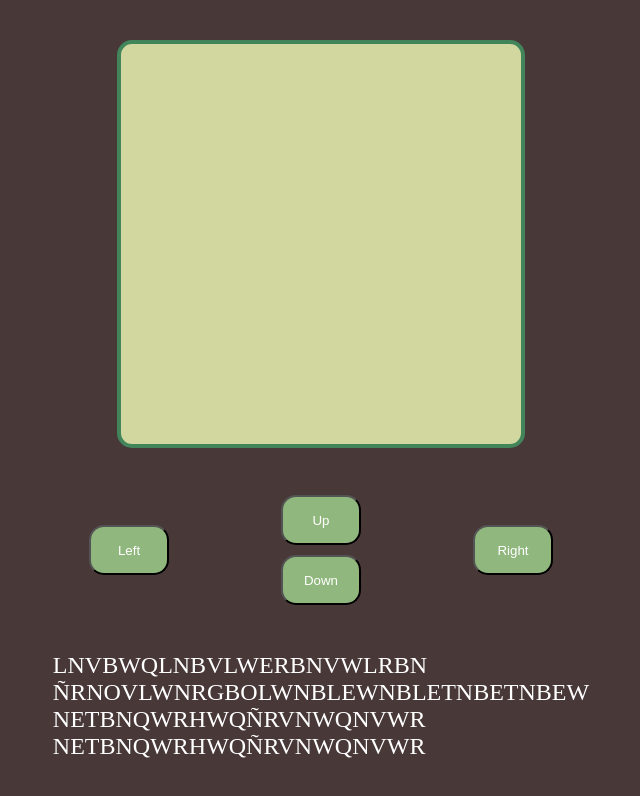
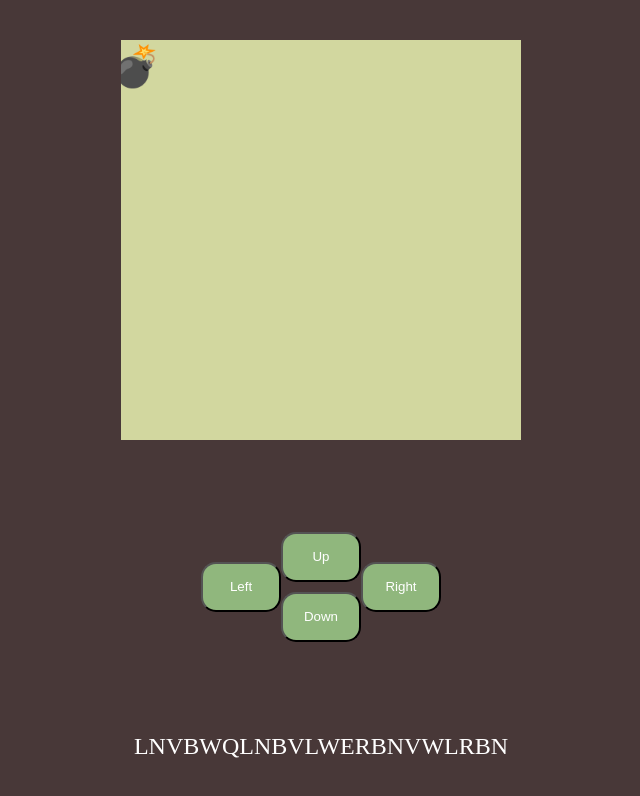
Before and after one commit to Diegogila/bomb-game, a plain HTML site: page index.html in a window 1280 px wide. Shown: the whole page, without its empty margins (319-959 px from the left). Drawn offline with Linux system fonts and the light colour scheme.

Commit message:
se modifica logica

```diff
--- a/css/styles.css
+++ b/css/styles.css
@@ -40,16 +40,17 @@ main{
     color: white;
 }
 .game{
+    /*box-sizing: content-box;*/
     background-color: var(--very-light-green);
-    border: 4px solid var(--dark-green);
-    border-radius: 15px;
+    /*border: 4px solid var(--dark-green);
+    border-radius: 15px;*/
 }
 
 .buttons{
     display: grid;
     grid-template-columns: repeat(3,1fr);
     grid-template-rows: repeat(4,1fr);
-    width: 50%;
+    min-width: 165px;
     height: auto;
     flex-wrap: wrap;
     place-items: center;
@@ -88,7 +89,5 @@ main{
 }
 
 .stats{
-    display: flex;
-    flex-direction: column;
     font-size: 2.4rem;
 }
--- a/index.html
+++ b/index.html
@@ -1,5 +1,5 @@
 <!DOCTYPE html>
-<html lang="en">
+<html lang="es">
 <head>
     <meta charset="UTF-8">
     <meta http-equiv="X-UA-Compatible" content="IE=edge">
@@ -19,9 +19,6 @@
             </div>
             <div class="stats">
                 <p>LNVBWQLNBVLWERBNVWLRBN</p>
-                <p>ÑRNOVLWNRGBOLWNBLEWNBLETNBETNBEW</p>
-                <p>NETBNQWRHWQÑRVNWQNVWR</p>
-                <p>NETBNQWRHWQÑRVNWQNVWR</p>
             </div>
         </div>
     </main>
--- a/src/game.js
+++ b/src/game.js
@@ -8,13 +8,25 @@ function startGame(){
     if (window.innerHeight > window.innerWidth) {
         canvasSize = window.innerWidth * 0.75;
     } else {
-        canvasSize = window.innerHeight *0.5;
+        canvasSize = window.innerHeight * 0.5;
     }
     canvas.setAttribute('width', canvasSize);
     canvas.setAttribute('height', canvasSize);
 
+    const elementSize = canvasSize/10;
+    console.log({canvasSize, elementSize});
+    game.font = `${elementSize}px Verdana`;
+    game.textAlign = `end`;
+    game.fillText(emojis['X'],elementSize,elementSize);
+
+
+    /*for (let i = 1; i <= 10; i++) {
+        game.fillText(emojis['X'],elementSize * i,elementSize);
+        console.log(i);
+    }*/
+
     //window.innerHeight
-    window.innerWidth
+    //window.innerWidth
  /*game.fillRect(0,0,100,100);
  game.clearRect(50,50,50,50);*/
 }
```
